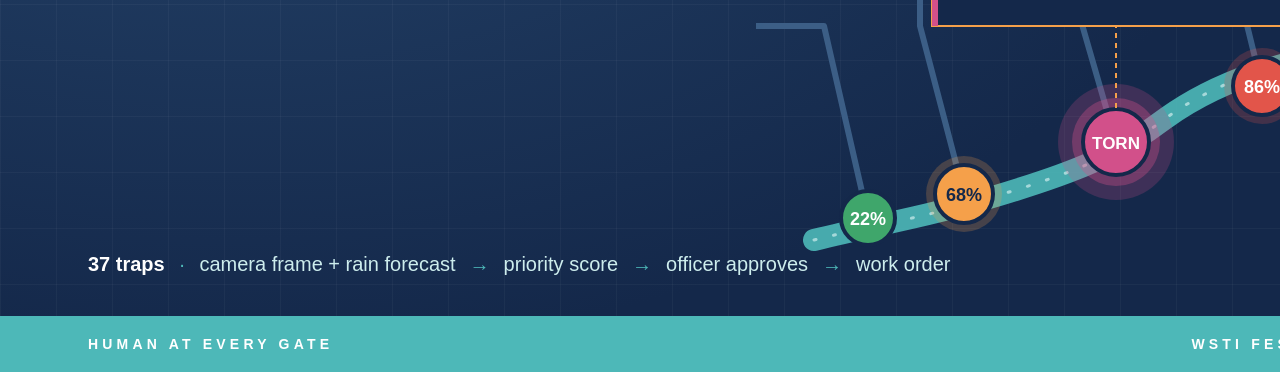
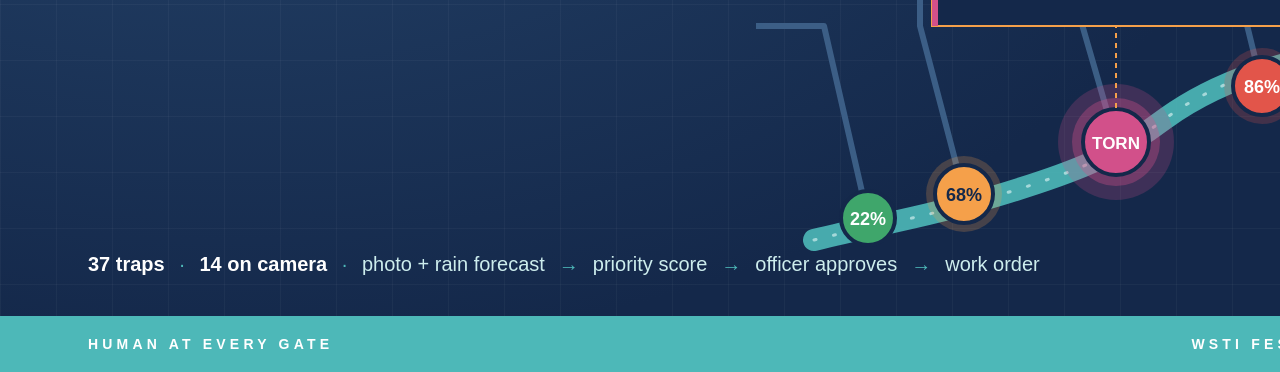
Before and after one commit to Business-Analyst-Services/Net-Watch, a plain HTML site: page media/portal-banner.html in a window 1280 px wide. Shown: the part 444-816 px from the top of the page. Drawn offline with Linux system fonts and the light colour scheme.

Commit message:
Portal banner: show 14 sites on camera
Co-Authored-By: Claude Opus 5.5 <noreply@anthropic.com>
Claude-Session: https://claude.ai/code/session_01UYXcVRfS2Z6zwmum3pCf2Y

```diff
--- a/media/portal-banner.html
+++ b/media/portal-banner.html
@@ -64,6 +64,6 @@ svg{position:absolute;right:0;top:0}
  <p class="sub">Empty or fix every litter net <span>before the storm.</span></p>
  <p class="tag">City of Parramatta · AI for smarter asset and environmental management</p>
 </div>
-<div class="flow"><b>37 traps</b><i>·</i>camera frame + rain forecast<i>→</i>priority score<i>→</i>officer approves<i>→</i>work order</div>
+<div class="flow"><b>37 traps</b><i>·</i><b>14 on camera</b><i>·</i>photo + rain forecast<i>→</i>priority score<i>→</i>officer approves<i>→</i>work order</div>
 <div class="band"><span>Human at every gate</span><span>WSTI Festi 2026</span></div>
 </body></html>
```
Also changed, not shown: 1 other file.
